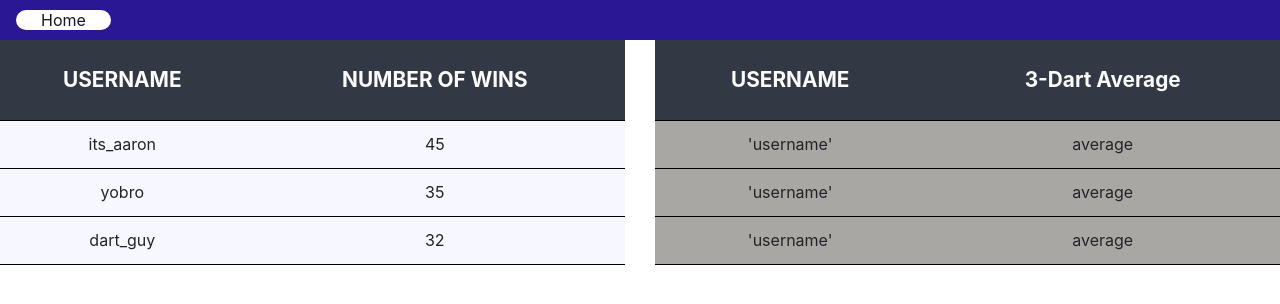
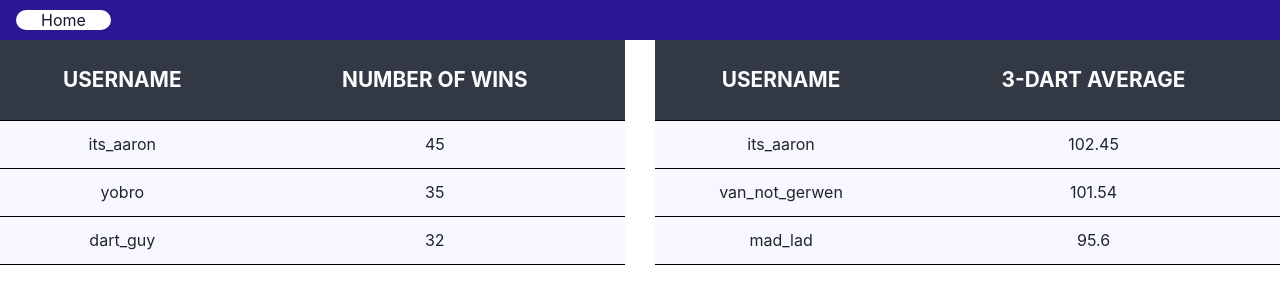
Before and after one commit to HeyAero/dartshub, a React app in the folder client/: page /leaderboard in a window 1280 px wide. Shown: the top 304 px of the page. Built offline with nearby package versions, Linux system fonts and the light colour scheme.

Commit message:
update styling and layout of ThreeDartTable

```diff
--- a/client/src/components/ThreeDartTable/_ThreeDartTable.scss
+++ b/client/src/components/ThreeDartTable/_ThreeDartTable.scss
@@ -1,6 +1,6 @@
 .ThreeDartTable {
     width: 100%;
-    background-color: rgb(169,167,164);
+    background-color: $dartshub-grey;
     text-align: center;
 
     th{
@@ -11,9 +11,8 @@
         color: rgb(250,251,251);
     }
     tr:hover{
-        background-color:rgb(131, 133, 141);
+        background-color: #d0d1d6;
     }
-
     td{
         height: 3rem;
         font-size: 1rem;
--- a/client/src/components/ThreeDartTable/index.js
+++ b/client/src/components/ThreeDartTable/index.js
@@ -8,21 +8,21 @@ const ThreeDartTable = () => {
                 <thead>
                     <tr>
                         <th>USERNAME</th>
-                        <th>3-Dart Average</th>
+                        <th>3-DART AVERAGE</th>
                     </tr>
                 </thead>
                 <tbody>
                     <tr>
-                        <td>'username'</td>
-                        <td>average</td>
+                        <td>its_aaron</td>
+                        <td>102.45</td>
                     </tr>
                     <tr>
-                        <td>'username'</td>
-                        <td>average</td>
+                        <td>van_not_gerwen</td>
+                        <td>101.54</td>
                     </tr>
                     <tr>
-                        <td>'username'</td>
-                        <td>average</td>
+                        <td>mad_lad</td>
+                        <td>95.6</td>
                     </tr>
 
                 </tbody>
--- a/client/src/components/ThreeDartTable/test.js
+++ b/client/src/components/ThreeDartTable/test.js
@@ -11,7 +11,7 @@ describe('ThreeDartTable', () => {
     test('it renders  a table successfully' , async () => {
         const table = await screen.findByRole('table');
         expect(table).toBeInTheDocument()
-        expect(screen.getByText('3-Dart Average')).toBeInTheDocument();
+        expect(screen.getByText('3-DART AVERAGE')).toBeInTheDocument();
         expect(screen.getByText('USERNAME')).toBeInTheDocument();
 
     })
```
